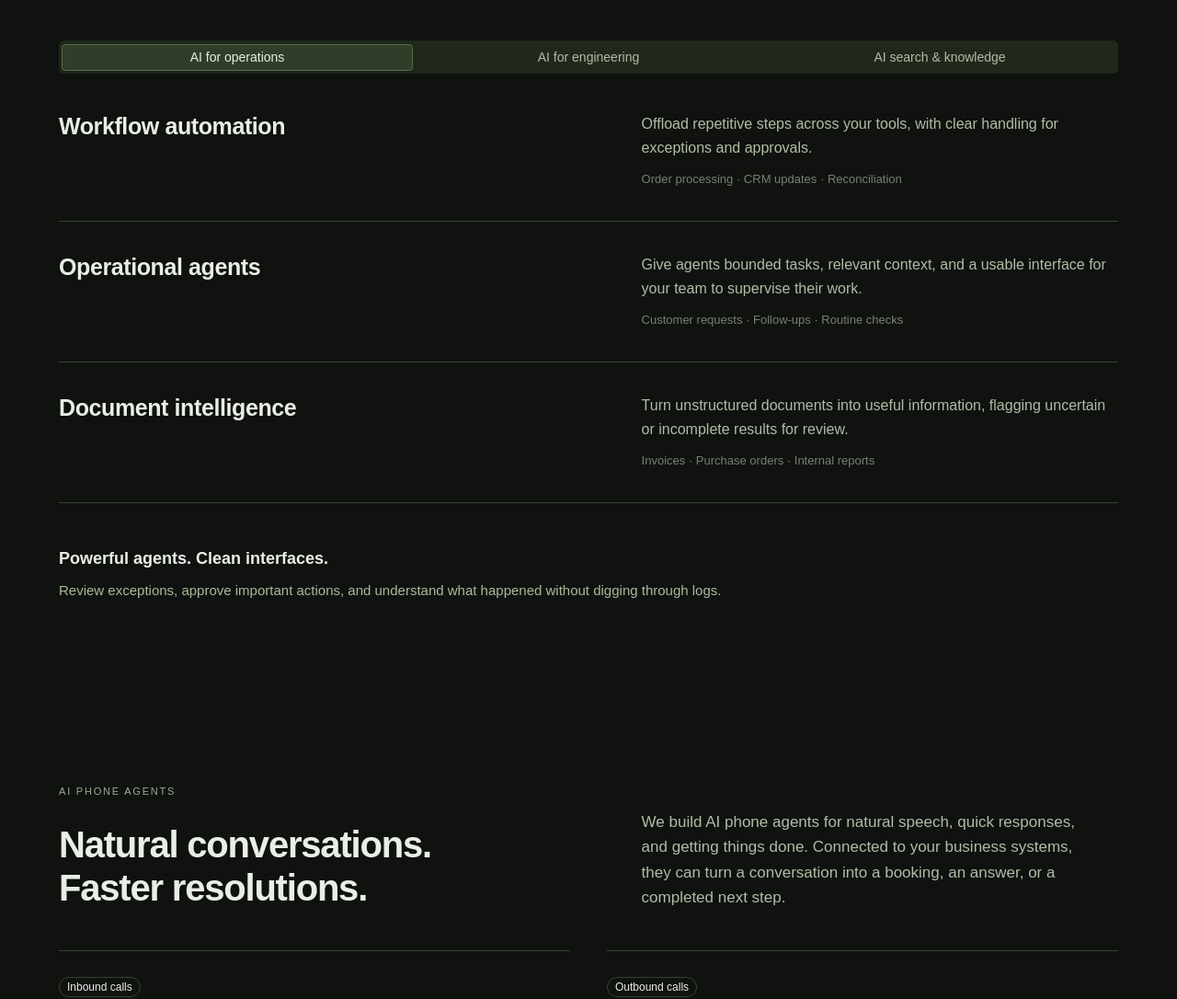
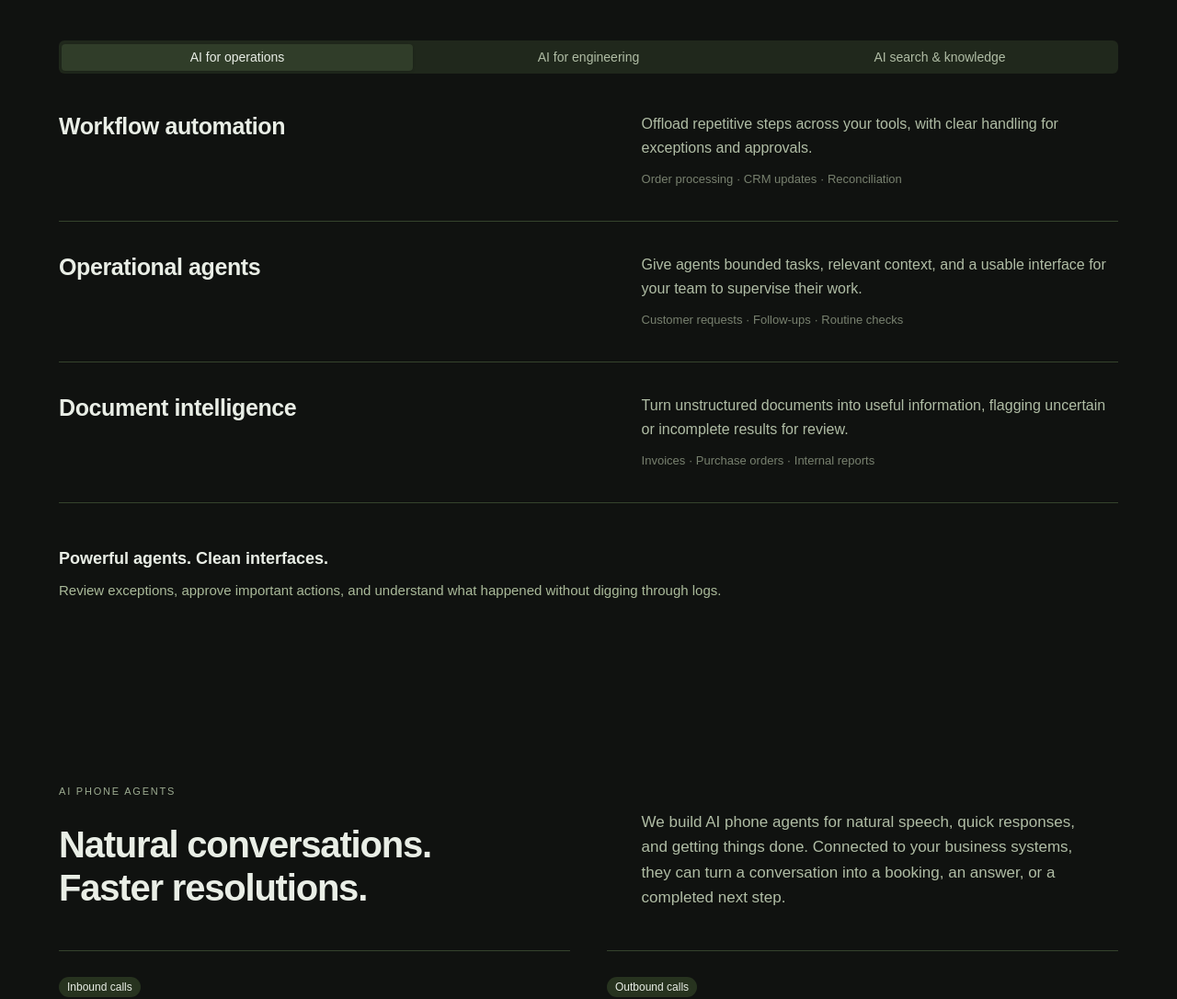
Before and after one commit to energee/energee.github.io, a React (Vite) app: page / in a window 1280 px wide. Shown: the part 1711-2797 px from the top of the page at 92% size. Built offline with nearby package versions, Linux system fonts and the light colour scheme.

Commit message:
Remove visible borders from buttons tabs and call labels

```diff
--- a/src/App.tsx
+++ b/src/App.tsx
@@ -57,7 +57,7 @@ export function App() {
             <NavigationMenuItem><NavigationMenuLink href="#approach">Approach</NavigationMenuLink></NavigationMenuItem>
           </NavigationMenuList>
         </NavigationMenu>
-        <DialogTrigger asChild><Button onClick={rememberContactTrigger} variant="outline" size="sm" className="ml-auto min-[651px]:ml-0">Let’s talk</Button></DialogTrigger>
+        <DialogTrigger asChild><Button onClick={rememberContactTrigger} variant="ghost" size="sm" className="ml-auto min-[651px]:ml-0">Let’s talk</Button></DialogTrigger>
       </header>
       <main>
         <section className="hero">
@@ -110,7 +110,7 @@ export function App() {
           <div className="section-heading"><div><span className="eyebrow dark">Services</span><h2>Practical applications of AI</h2></div><p>Connect the systems you already use. Give agents useful work. Keep the decisions that matter in your hands.</p></div>
           <Tabs defaultValue="ops">
             <TabsList aria-label="Service areas" className="h-auto w-full justify-start overflow-x-auto">
-              {serviceAreas.map(([key, title]) => <TabsTrigger key={key} value={key} className="px-3 py-3 text-xs sm:text-sm">{title}</TabsTrigger>)}
+              {serviceAreas.map(([key, title]) => <TabsTrigger key={key} value={key} className="border-0 px-3 py-3 text-xs sm:text-sm">{title}</TabsTrigger>)}
             </TabsList>
             {serviceAreas.map(([key]) => (
               <TabsContent key={key} value={key}>
@@ -130,13 +130,13 @@ export function App() {
           </div>
           <div className="steps grid-cols-1 min-[651px]:grid-cols-2">
             <article>
-              <Badge variant="outline" className="mb-4">Inbound calls</Badge>
+              <Badge variant="secondary" className="mb-4">Inbound calls</Badge>
               <h3>Get callers to what they need</h3>
               <p>Let customers explain what they need in their own words. Help them get an answer, book or reschedule an appointment, or reach the right person—with the context carried forward.</p>
               <p className="mt-4 text-sm text-muted-foreground">Customer questions · Appointment booking · Call routing</p>
             </article>
             <article>
-              <Badge variant="outline" className="mb-4">Outbound calls</Badge>
+              <Badge variant="secondary" className="mb-4">Outbound calls</Badge>
               <h3>Make every follow-up useful</h3>
               <p>Confirm an appointment, resolve an open request, or agree on the next step. Keep calls short and relevant, capture the outcome, and update your records so customers don’t have to repeat themselves.</p>
               <p className="mt-4 text-sm text-muted-foreground">Inquiry follow-ups · Appointment reminders · Service check-ins</p>
```
Also changed, not shown: 1 other file (tests, documents, lock files or other folders).
